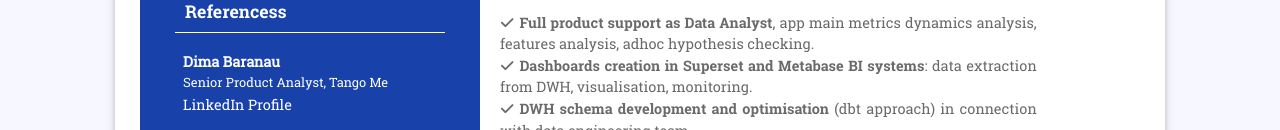
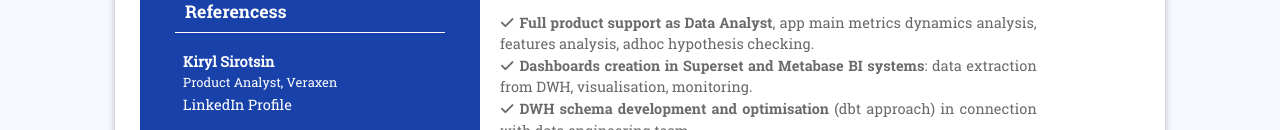
Before and after one commit to iharmcd/resum, a plain HTML site: page index.html in a window 1280 px wide. Shown: the part 670-800 px from the top of the page. Drawn offline with nearby package versions, Linux system fonts and the light colour scheme; a script that the page names is missing.

Commit message:
Update index.html

```diff
--- a/index.html
+++ b/index.html
@@ -66,6 +66,11 @@
 
                         <h4 class="ltitle">Referencess</h4>
 
+                        <div class="refer-cov">
+                            <b>Kiryl Sirotsin</b>
+                            <p>Product Analyst, Veraxen</p>
+                            <span><a href='https://www.linkedin.com/in/kiryls/'>LinkedIn Profile</a></span>
+                        </div>
                         <div class="refer-cov">
                             <b>Dima Baranau</b>
                             <p>Senior Product Analyst, Tango Me</p>
```
